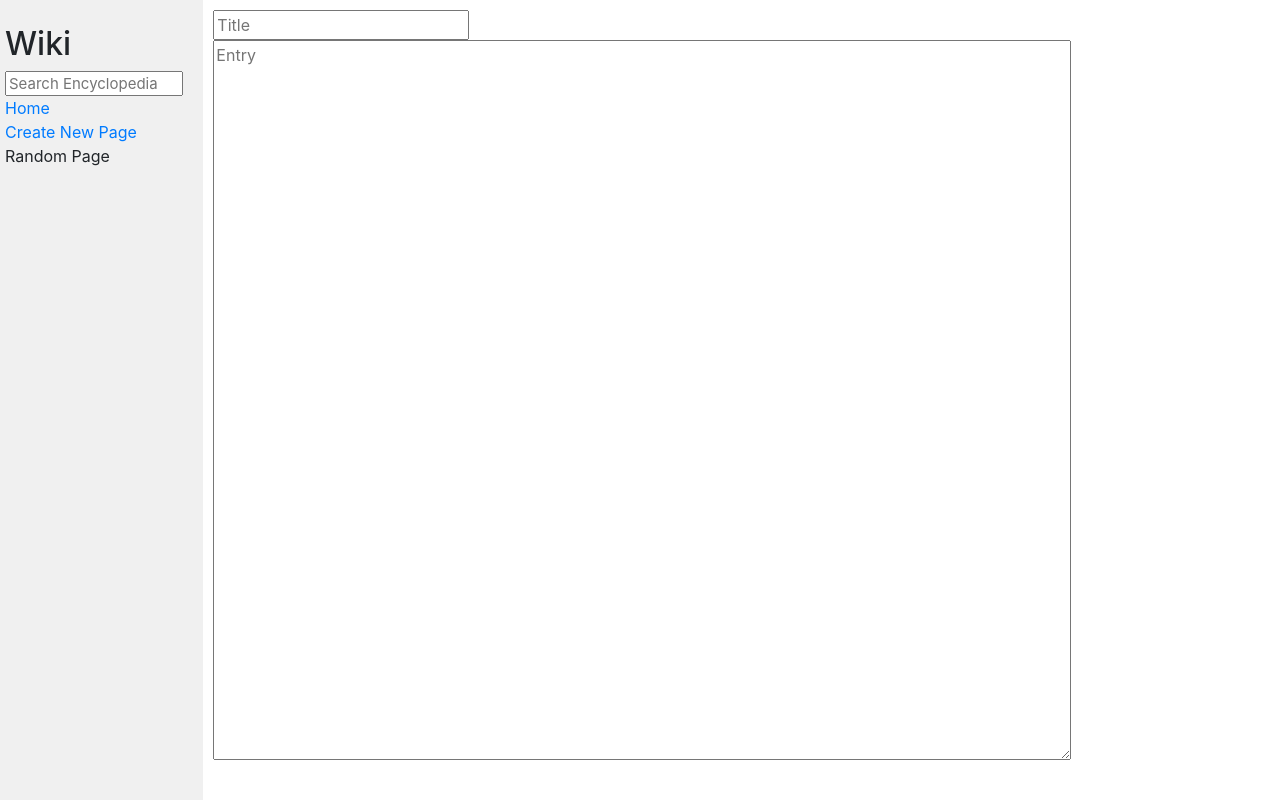
After one commit to MJBishop/CS50W, a Django app: page /wiki/new/ in a window 1280 px wide. The commit adds this page. Run offline with Django 3.2, Linux system fonts and the light colour scheme; some libraries are stand-ins or nearby versions.

Commit message:
Add 'Create New Page' & 'Edit Page', link, url, view, html files

```diff
--- a/encyclopedia/templates/encyclopedia/entry.html
+++ b/encyclopedia/templates/encyclopedia/entry.html
@@ -8,5 +8,8 @@
     <div>
         {{ entry | safe }}
     </div>
+    <div>
+        <a href="/wiki/{{ title }}/edit">Edit</a>
+    </div>
 
 {% endblock %}
--- a/encyclopedia/templates/encyclopedia/layout.html
+++ b/encyclopedia/templates/encyclopedia/layout.html
@@ -13,14 +13,13 @@
             <div class="sidebar col-lg-2 col-md-3">
                 <h2>Wiki</h2>
                 <form action="{% url 'search' %}">
-                    <!-- {% csrf_token %} -->
                     <input class="search" type="text" name="q" placeholder="Search Encyclopedia">
                 </form>
                 <div>
                     <a href="{% url 'index' %}">Home</a>
                 </div>
                 <div>
-                    Create New Page
+                    <a href="{% url 'new' %}">Create New Page</a>
                 </div>
                 <div>
                     Random Page
--- /dev/null
+++ b/encyclopedia/templates/encyclopedia/new.html
@@ -0,0 +1,12 @@
+{% extends "encyclopedia/layout.html" %}
+
+{% block title %}
+    New Entry
+{% endblock %}
+
+{% block body %}
+    <!-- <h1>New Entry</h1> -->
+    <input type="text" placeholder="Title"></input><br>
+    <textarea placeholder="Entry"></textarea>
+
+{% endblock %}
--- a/encyclopedia/urls.py
+++ b/encyclopedia/urls.py
@@ -6,5 +6,7 @@ urlpatterns = [
     path("", views.index, name="index"),
     path("wiki/", views.index, name="index"),
     path("wiki/<str:title>", views.entry, name="entry"),
-    path("wiki/search/", views.search, name="search")
+    path("wiki/search/", views.search, name="search"),
+    path("wiki/new/", views.new, name="new"),
+    path("wiki/<str:title>/edit/", views.edit, name="edit")
 ]
--- a/encyclopedia/views.py
+++ b/encyclopedia/views.py
@@ -1,6 +1,6 @@
 import markdown2
+# from django import forms
 from django.http import HttpResponse, Http404
-# from django import forms
 from django.http import HttpResponseRedirect
 from django.urls import reverse
 from django.shortcuts import render
@@ -13,10 +13,11 @@ def search(request):
     if len(search_string) > 0:
         # print("search string: " + search_string)
         partial_matches = []
-        for title in util.list_entries():
+        for title in util.list_entries(): #if title in ...entries ?
             if title == search_string:
                 return render(request, "encyclopedia/entry.html", {
-                    "entry": markdown2.markdown(util.get_entry(title))
+                    "entry": markdown2.markdown(util.get_entry(title)),
+                    "title": title
             })
             elif search_string in title:
                 partial_matches += [title]
@@ -30,10 +31,7 @@ def search(request):
                 "entries": util.list_entries()
         })
     else:
-        return HttpResponseRedirect(reverse("index"))
-        # return render(request, "encyclopedia/index.html", {
-        #     "entries": util.list_entries()
-        # })
+        return HttpResponseRedirect(reverse("index"))#reverse? but arrives from any page
 
 
 def index(request):
@@ -49,5 +47,16 @@ def entry(request, title):
     if entry == None:
         raise Http404("Entry not found")
     return render(request, "encyclopedia/entry.html", {
-        "entry": markdown2.markdown(entry)
+        "entry": markdown2.markdown(entry),
+        "title": title
     })
+
+def new(request):
+    return render(request, "encyclopedia/new.html")
+
+def edit(request, title):# title not being passed..
+    entry = util.get_entry(title)
+    return render(request, "encyclopedia/edit.html", {
+        "entry": entry,
+        "title": title
+    })
```
Also changed, not shown: encyclopedia/templates/encyclopedia/edit.html (added, +11 -0 lines).
